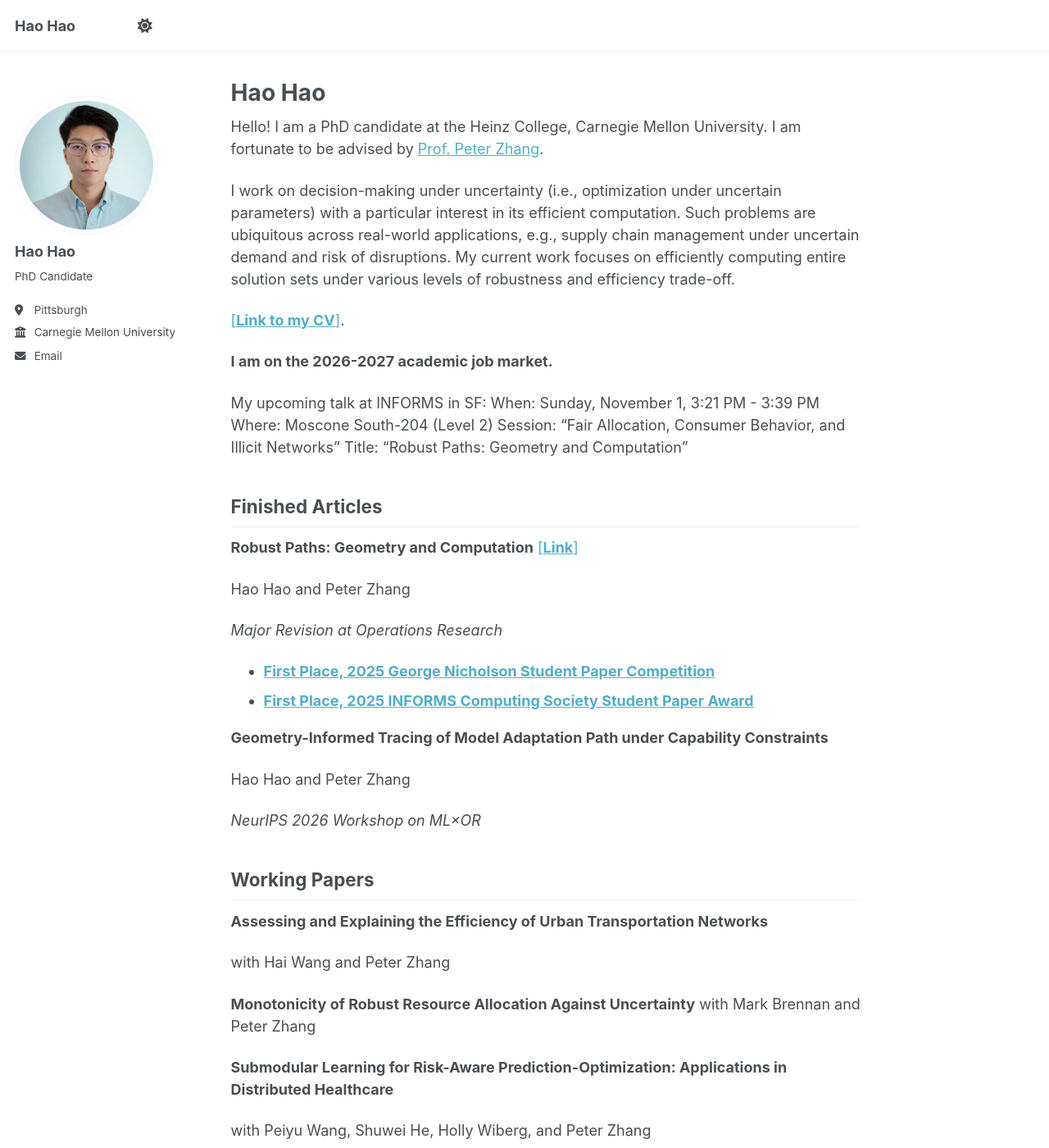
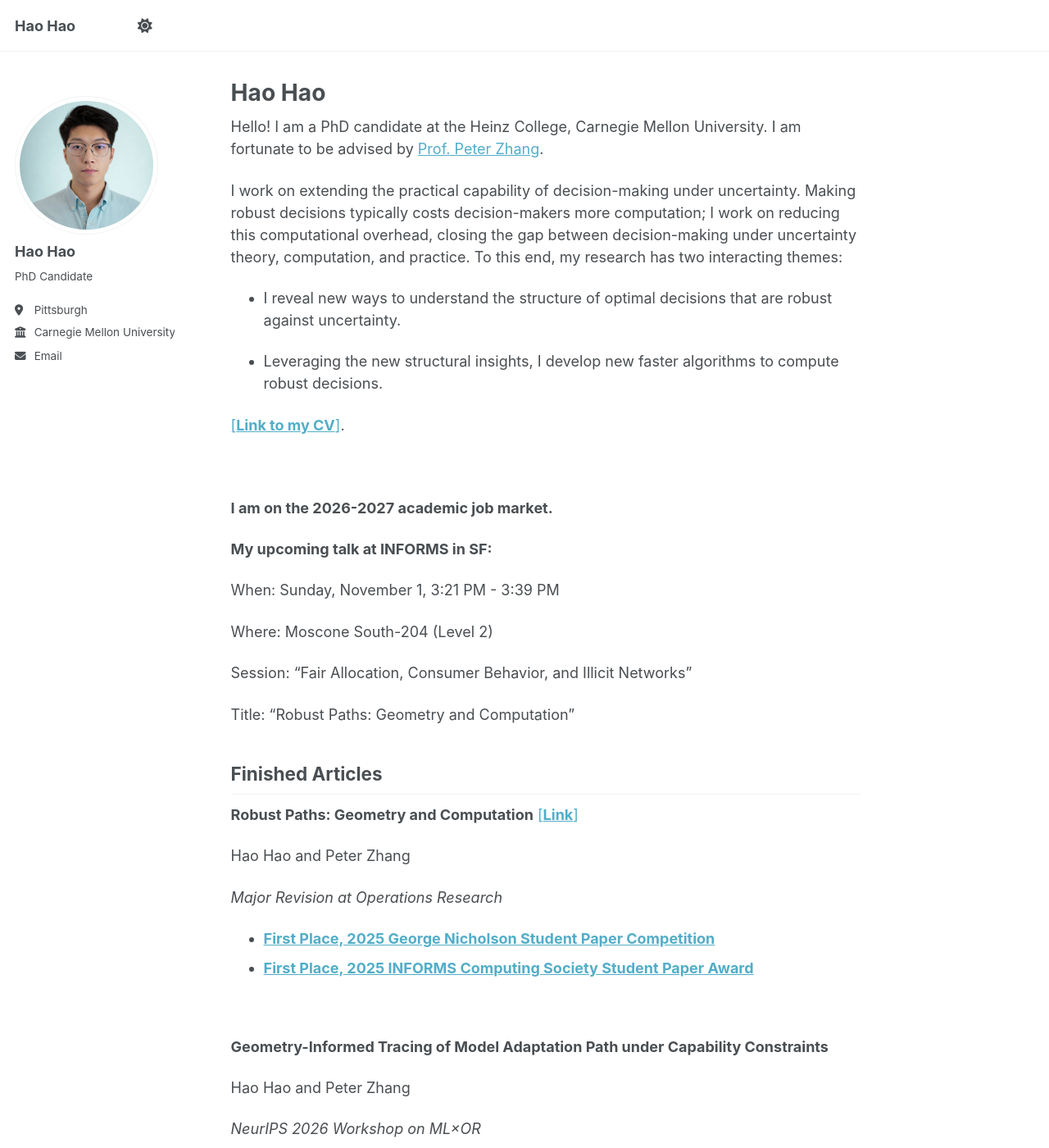
Before and after one commit to haohaocmu/haohaocmu.github.io, a Jekyll site: the page built from _pages/about.md, in a window 1280 px wide and 1400 px high. Shown: the whole window at 82% size. Built offline with Jekyll 4.4.1, drawn with Linux system fonts in a browser that asks for light colours; a script that is not in the unit is left out; some of the changed text lies outside the part shown.

Commit message:
Update about.md

```diff
--- a/_pages/about.md
+++ b/_pages/about.md
@@ -9,16 +9,27 @@ redirect_from:
 
 Hello! I am a PhD candidate at the Heinz College, Carnegie Mellon University. I am fortunate to be advised by [Prof. Peter Zhang](https://www.heinz.cmu.edu/faculty-research/profiles/zhang-peter).
 
-I work on decision-making under uncertainty (i.e., optimization under uncertain parameters) with a particular interest in its efficient computation. Such problems are ubiquitous across real-world applications, e.g., supply chain management under uncertain demand and risk of disruptions. My current work focuses on efficiently computing entire solution sets under various levels of robustness and efficiency trade-off.
+I work on extending the practical capability of decision-making under uncertainty. Making robust decisions typically costs decision-makers more computation; I work on reducing this computational overhead, closing the gap between decision-making under uncertainty theory, computation, and practice. To this end, my research has two interacting themes:
+
+- I reveal new ways to understand the structure of optimal decisions that are robust against uncertainty.
+
+- Leveraging the new structural insights, I develop new faster algorithms to compute robust decisions.
+
 
 [[**Link to my CV**]](https://haohaocmu.github.io/files/CV_HaoHao.pdf).
 
+<br>
+
 **I am on the 2026-2027 academic job market.**
 
-My upcoming talk at INFORMS in SF:
+**My upcoming talk at INFORMS in SF:**
+
 When: Sunday, November 1, 3:21 PM - 3:39 PM
+
 Where: Moscone South-204 (Level 2)
+
 Session: “Fair Allocation, Consumer Behavior, and Illicit Networks”
+
 Title: “Robust Paths: Geometry and Computation”
 
 
@@ -33,6 +44,8 @@ Hao Hao and Peter Zhang
 - [**First Place, 2025 George Nicholson Student Paper Competition**](https://www.informs.org/Recognizing-Excellence/INFORMS-Prizes/George-Nicholson-Student-Paper-Competition)
 - [**First Place, 2025 INFORMS Computing Society Student Paper Award**](https://connect.informs.org/discussion/congratulations-to-hao-hao-on-winning-the-2025-ics-student-paper-award-as-well-as-to-thomas-hbner-runner-up-yupeng-wu-and-matas-villagra-honorable-mentions-1)
 
+<br>
+
 **Geometry-Informed Tracing of Model Adaptation Path under Capability Constraints**
 
 Hao Hao and Peter Zhang
@@ -45,12 +58,17 @@ Hao Hao and Peter Zhang
 
 with Hai Wang and Peter Zhang
 
+<br>
+
 **Monotonicity of Robust Resource Allocation Against Uncertainty**
+
 with Mark Brennan and Peter Zhang
+
+<br>
 
 **Submodular Learning for Risk-Aware Prediction-Optimization: Applications in Distributed Healthcare**
 
-with Peiyu Wang, Shuwei He, Holly Wiberg, and Peter Zhang
+with Holly Wiberg, and Peter Zhang
 
 
 
```
